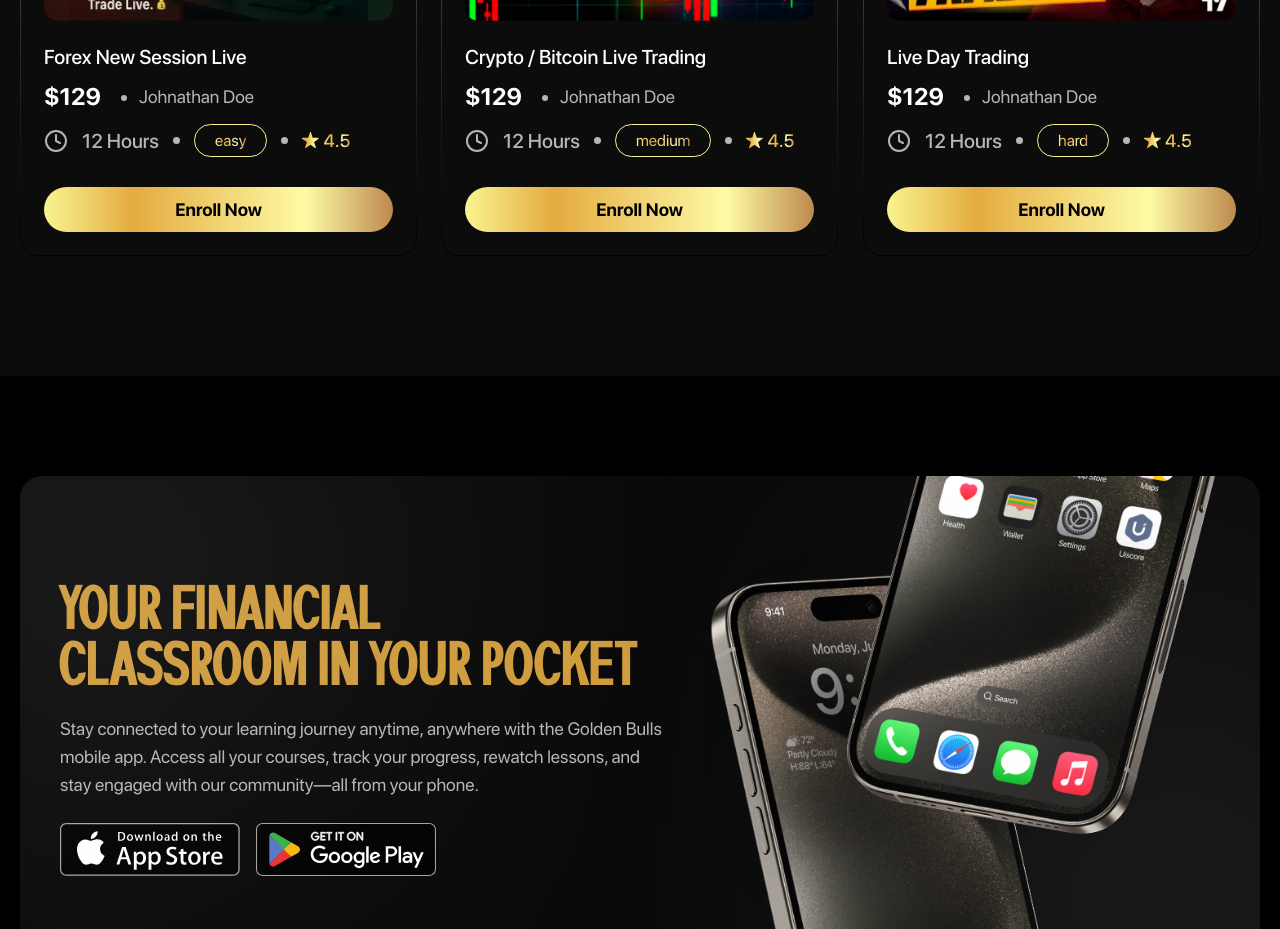
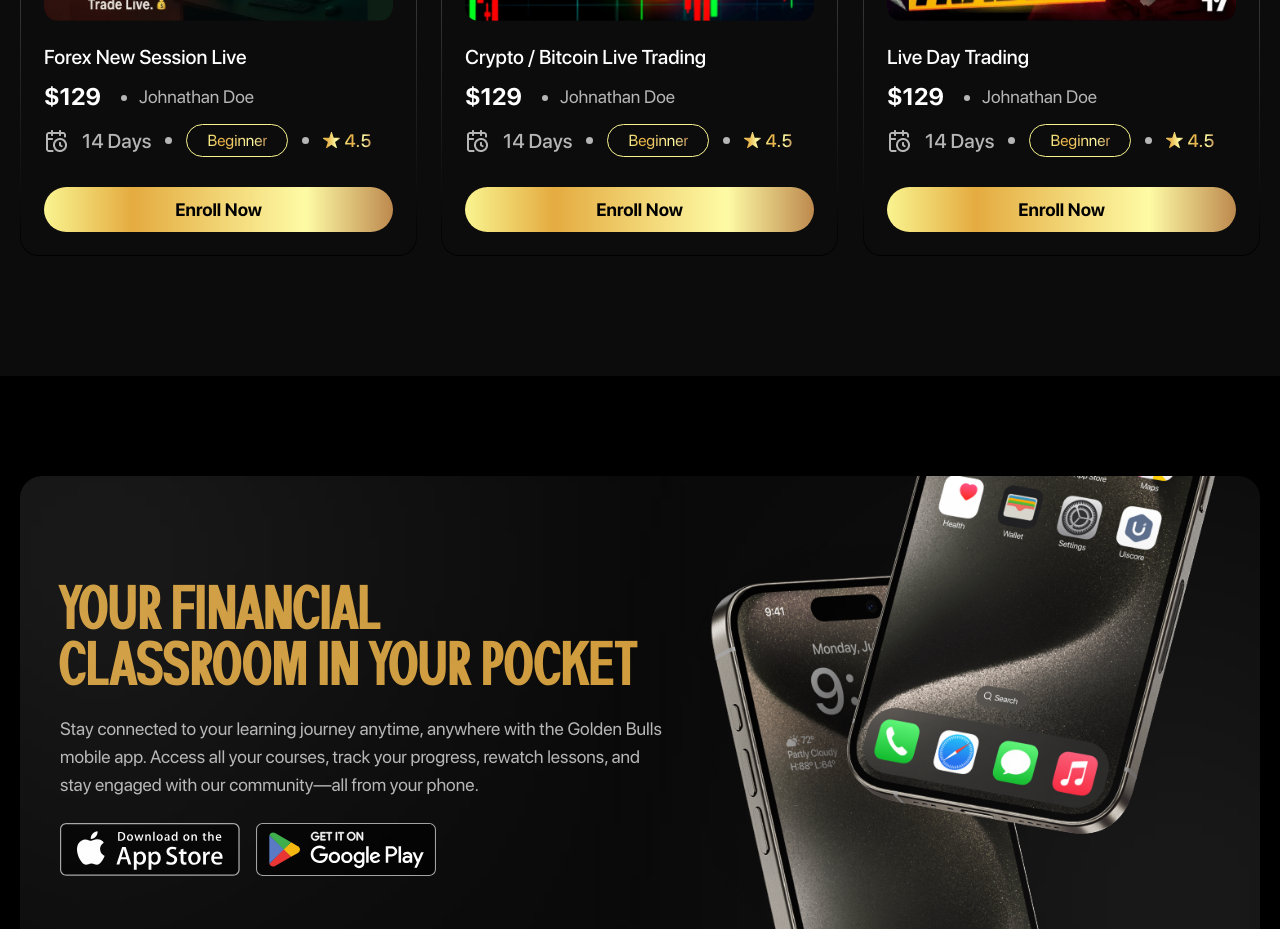
Before and after one commit to maheshBavishi/golden-bulls-webapp, a Next.js app: page /courses/0de7d3c2-13c9-4d59-9ad4-91c6d06c7505 in a window 1280 px wide. Shown: the part 3680-4609 px from the top of the page. Built offline with nearby package versions, Linux system fonts and the light colour scheme.

Commit message:
pagination added

```diff
--- a/src/app/layout.js
+++ b/src/app/layout.js
@@ -1,6 +1,8 @@
 import "./globals.css";
 import '../scss/main.scss';
 import "swiper/css";
+import "swiper/css/pagination";
+import "swiper/css/navigation";
 
 export const metadata = {
   title: "Create Next App",
--- a/src/components/coursesCard/index.js
+++ b/src/components/coursesCard/index.js
@@ -5,10 +5,12 @@ import { motion } from 'framer-motion'
 import styles from './coursesCard.module.scss';
 import Button from '../button';
 import StarIcon from '@/icons/starIcon';
-import ClockIcon from '@/icons/clockIcon';
+//import ClockIcon from '@/icons/clockIcon';
 const CourseImage = '/assets/images/course.png'
+const ClockIcon = "/assets/icons/calender-icon.png";
+const Location = "/assets/icons/location-icon.png";
 
-export default function CoursesCard({ title, price, author, duration, level, rating, image  }) {
+export default function CoursesCard({ title, price, author, duration, level, rating, image,location  }) {
     return (
         <motion.div
             className={styles.courseCard}
@@ -68,8 +70,17 @@ export default function CoursesCard({ title, price, author, duration, level, rat
 
                 <div className={styles.listAlignment}>
                     <div className={styles.time}>
-                        <ClockIcon />
-                        <span>{duration}</span>
+                        {location ? (
+                            <>
+                                <img src={Location} alt="location icon"/>
+                                <span>{location}</span>
+                            </>
+                        ) : (
+                            <>
+                                <img src={ClockIcon} alt="clock icon"/>
+                                <span>{duration}</span>
+                            </>
+                        )}
                     </div>
 
                     <div className={styles.dotButton}>
--- a/src/constants/top-courses.json
+++ b/src/constants/top-courses.json
@@ -7,7 +7,7 @@
       "author": "Johnathan Doe",
       "duration": "12 Hours",
       "rating": 4.5,
-      "level": "easy",
+      "level": "Beginner",
       "image": "/assets/images/courses/record-courses-1.png"
     },
     {
@@ -17,7 +17,7 @@
       "author": "Johnathan Doe",
       "duration": "12 Hours",
       "rating": 4.5,
-      "level": "easy",
+      "level": "Beginner",
       "image": "/assets/images/courses/record-courses-2.png"
     },
     {
@@ -27,7 +27,7 @@
       "author": "Johnathan Doe",
       "duration": "12 Hours",
       "rating": 4.5,
-      "level": "medium",
+      "level": "Beginner",
       "image": "/assets/images/courses/record-courses-3.png"
     }
   ],
@@ -38,9 +38,9 @@
       "title": "Forex New Session Live",
       "price": "$129",
       "author": "Johnathan Doe",
-      "duration": "12 Hours",
+      "duration": "14 Days",
       "rating": 4.5,
-      "level": "easy",
+      "level": "Beginner",
       "image": "/assets/images/courses/live-courses-1.png"
     },
     {
@@ -48,9 +48,9 @@
       "title": "Crypto / Bitcoin Live Trading",
       "price": "$129",
       "author": "Johnathan Doe",
-      "duration": "12 Hours",
+      "duration": "14 Days",
       "rating": 4.5,
-      "level": "medium",
+      "level": "Beginner",
       "image": "/assets/images/courses/live-courses-2.png"
     },
     {
@@ -58,9 +58,9 @@
       "title": "Live Day Trading",
       "price": "$129",
       "author": "Johnathan Doe",
-      "duration": "12 Hours",
+      "duration": "14 Days",
       "rating": 4.5,
-      "level": "hard",
+      "level": "Beginner",
       "image": "/assets/images/courses/live-courses-3.png"
     }
   ],
@@ -73,8 +73,9 @@
       "author": "Johnathan Doe",
       "duration": "12 Hours",
       "rating": 4.5,
-      "level": "easy",
-      "image": "/assets/images/courses/In-person-courses-1.png"
+      "level": "Beginner",
+      "image": "/assets/images/courses/In-person-courses-1.png",
+      "location":"Dubai"
     },
     {
       "id": "4d8a9f2a-9e0a-41ff-9c33-12b6d7b6d808",
@@ -83,8 +84,9 @@
       "author": "Johnathan Doe",
       "duration": "12 Hours",
       "rating": 4.5,
-      "level": "medium",
-      "image": "/assets/images/courses/In-person-courses-2.png"
+      "level": "Beginner",
+      "image": "/assets/images/courses/In-person-courses-2.png",
+      "location":"Dubai"
     },
     {
       "id": "e3a2b7f1-6a9d-4c0a-9e1f-91c44f45d909",
@@ -93,8 +95,9 @@
       "author": "Johnathan Doe",
       "duration": "12 Hours",
       "rating": 4.5,
-      "level": "hard",
-      "image": "/assets/images/courses/In-person-courses-3.png"
+      "level": "Beginner",
+      "image": "/assets/images/courses/In-person-courses-3.png",
+      "location":"Dubai"
     }
   ]
 }
--- a/src/modulers/courses/onDemandCourses/index.js
+++ b/src/modulers/courses/onDemandCourses/index.js
@@ -79,6 +79,7 @@ export default function OnDemandCourses({ title, data, bgColor = "#0C0C0C" }) {
                   level={item.level}
                   rating={item.rating}
                   image={item.image}
+                  location={item?.location || ""}
                 />
               </Link>
             </motion.div>
```
Also changed, not shown: src/modulers/home/automateTrades/automateTrades.module.scss (+23 -0 lines), src/modulers/home/automateTrades/index.js (+9 -6 lines), src/modulers/home/blogSection/blogSection.module.scss (+23 -0 lines), src/modulers/home/blogSection/index.js (+7 -6 lines), src/modulers/home/topCourses/index.js (+7 -3 lines), public/assets/icons/calender-icon.png (added), public/assets/icons/location-icon.png (added), src/constants/student-review.json (line endings or trailing spaces).
